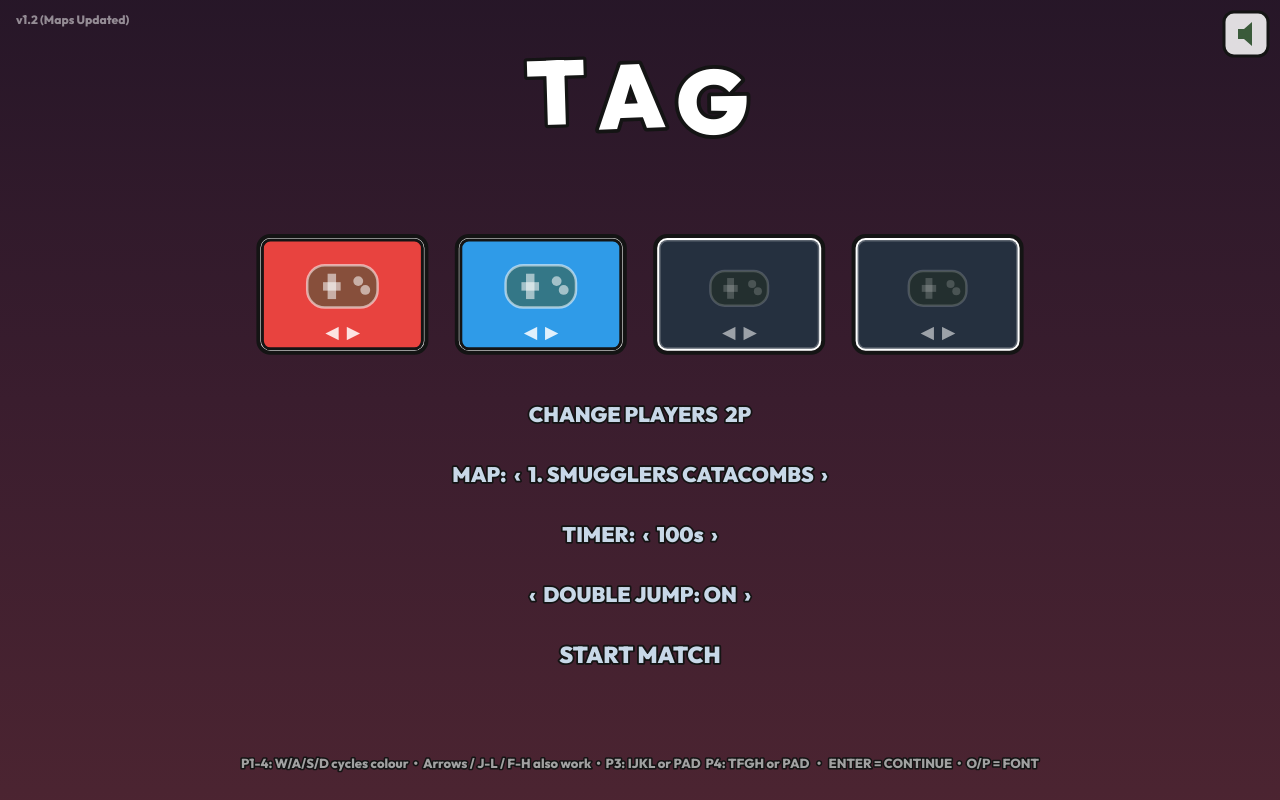
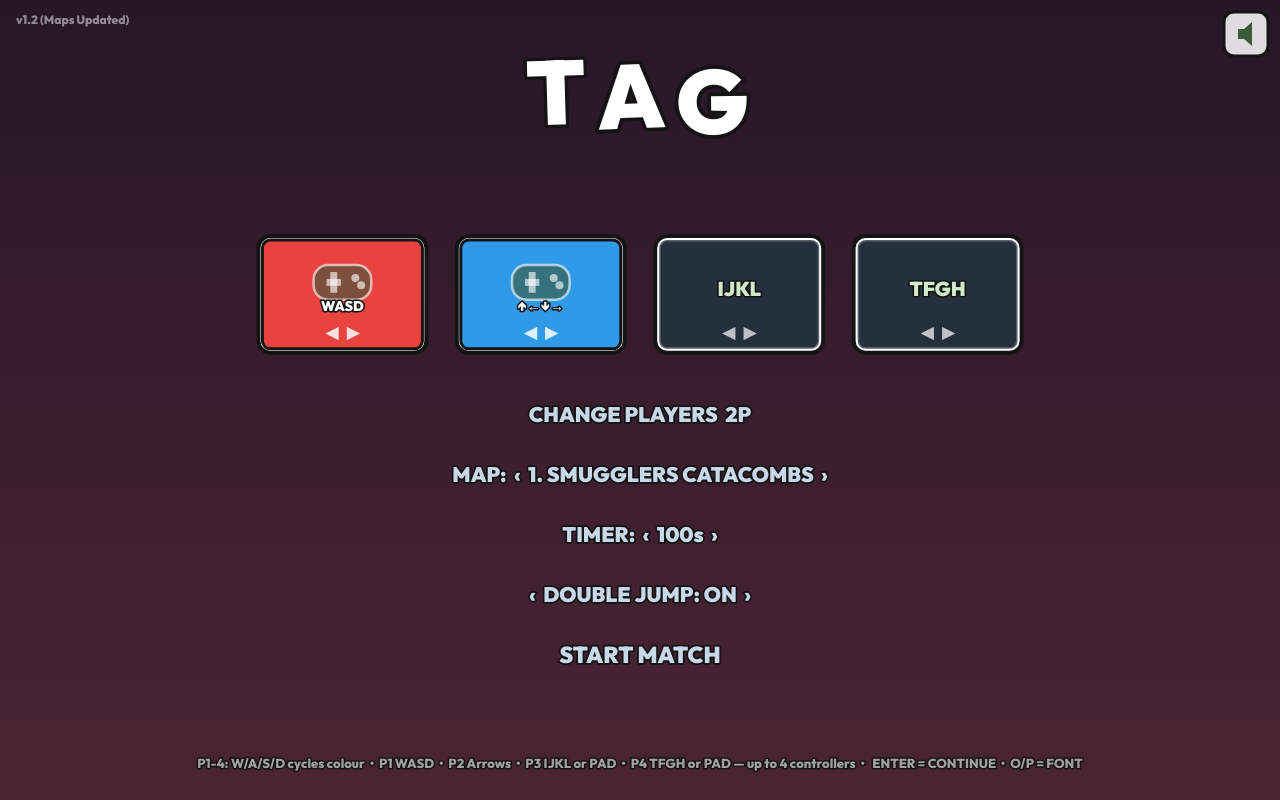
Before and after one commit to WissamMusba/GamesAPK, a plain HTML site: page CrazyGames/tag/index.html in a window 1280 px wide. Drawn offline with Linux system fonts and the light colour scheme; animation ran at ten frames a second; a web font is replaced by a local one.

Commit message:
Tag: vivid colour + pad overlay on active cards, 4-controller hints; font cycle + slot cycling aliases verified live (screenshot: WASD+pad glyph + TAG spacing)

```diff
--- a/CrazyGames/tag/index.html
+++ b/CrazyGames/tag/index.html
@@ -355,7 +355,6 @@ const RULE_NAMES=['DOUBLE JUMP','BUMP','SPECIAL'];
 function toast(m){menu.toast=m;menu.toastT=2.2;}
 function activeSlots(){const r=[];for(let i=0;i<4;i++)if(menu.slotColor[i]>=0)r.push(i);return r;}
 function cycleSlot(i,d){
-  if(isTouch&&i>=2)return;
   const taken=menu.slotColor.filter((c,k)=>c>=0&&k!==i);
   const list=[-1].concat(PALETTE.map((p,idx)=>idx).filter(idx=>taken.indexOf(idx)<0));
   let cur=list.indexOf(menu.slotColor[i]);
@@ -410,10 +409,16 @@ function updateMenu(dt){
   if(anyPressed(['KeyM'])){muted=!muted;if(master)master.gain.value=muted?0:0.5;}
   menu.toastT-=dt;
   if(menu.mode==='slots'){
-    // Colour cycling: each slot has WASD as alias. AD and WS are interchangeable — W/A = prev, S/D = next.
-    // Kept per-slot so a press cycles one slot at a time; cycleSlot() handles palette exclusivity.
+    // WASD + arrows aliases: any slot can use W/A for prev colour and S/D for next.
+    // Keeps per-slot stick aliases (arrows/JL/FH) too so a second tester isn't broken.
     if(anyPressed(['KeyA','KeyW']))cycleSlot(0,-1);
     if(anyPressed(['KeyD','KeyS']))cycleSlot(0,1);
+    if(anyPressed(['KeyA','KeyW']))cycleSlot(1,-1);
+    if(anyPressed(['KeyD','KeyS']))cycleSlot(1,1);
+    if(anyPressed(['KeyA','KeyW']))cycleSlot(2,-1);
+    if(anyPressed(['KeyD','KeyS']))cycleSlot(2,1);
+    if(anyPressed(['KeyA','KeyW']))cycleSlot(3,-1);
+    if(anyPressed(['KeyD','KeyS']))cycleSlot(3,1);
     if(pressed.has('ArrowLeft'))cycleSlot(1,-1);
     if(pressed.has('ArrowRight'))cycleSlot(1,1);
     if(pressed.has('KeyJ'))cycleSlot(2,-1);
@@ -1498,30 +1503,30 @@ function drawMenu(){
   const rects=slotCardRects();
   for(let i=0;i<4;i++){
     const r=rects[i],col=menu.slotColor[i];
-    const locked=isTouch&&i>=2;
+    const padHere=!!PAD[i];
+    const locked=false; // all 4 slots playable via controller now; still allow touch but not locked off
     rr(g,r.x-4,r.y-4,r.w+8,r.h+8,12);
     g.fillStyle='#ffffff';g.fill();g.lineWidth=4;g.strokeStyle=INK;g.stroke();
     rr(g,r.x,r.y,r.w,r.h,8);
-    g.fillStyle=col>=0?PALETTE[col].c:(locked?'#20281c':'#25303f');
+    g.fillStyle=col>=0?PALETTE[col].c:(padHere?'#2a3548':'#25303f');
     g.fill();
     g.lineWidth=3;g.strokeStyle=col>=0?INK:'rgba(255,255,255,0.25)';g.stroke();
     const cx=r.x+r.w/2,cy=r.y+r.h/2;
     if(col>=0){
-      // Old vivid fill + controller glyph overlaid + chevrons — colour stays strong, icon stays.
-      g.save();g.globalAlpha=0.55;
-      padGlyph(cx,cy-8,r.w*0.22,true);
+      // Active: vivid fill + controller glyph overlaid + chevrons + binding label that shows real input
+      const isPad=!!PAD[i];
+      const label=isPad?'⦾ PAD':SLOTS[i].label;
+      g.save();g.globalAlpha=0.62;
+      padGlyph(cx,cy-12,r.w*0.18,true);
       g.restore();
+      ptxt(label,cx,cy+12,FN(Math.min(14,r.w*0.10),900),'#ffffff');
       txt('◀   ▶',cx,r.y+r.h-16,FN(Math.min(16,r.w*0.12),900),'rgba(255,255,255,0.85)');
-    }else if(PAD[i]){
+    }else if(padHere){
       padGlyph(cx,cy-6,r.w*0.20,true);
       txt('◀   ▶',cx,r.y+r.h-16,FN(Math.min(16,r.w*0.12),900),'rgba(255,255,255,0.85)');
-    }else if(locked){
-      txt('—',cx,cy,FN(18,900),'rgba(255,255,255,0.4)');
     }else{
-      g.save();g.globalAlpha=0.45;
-      padGlyph(cx,cy-6,r.w*0.18,false);
-      g.restore();
-      txt('◀   ▶',cx,r.y+r.h-16,FN(Math.min(16,r.w*0.12),900),'rgba(255,255,255,0.55)');
+      ptxt(SLOTS[i].label,cx,cy-4,FN(Math.min(20,r.w*0.14),900),'#cfe9c9');
+      txt('◀   ▶',cx,r.y+r.h-16,FN(Math.min(16,r.w*0.12),900),'rgba(255,255,255,0.7)');
     }
     if(!locked){
       zone(r.x-4,r.y-4,r.w*0.4+4,r.h+8,{fn:()=>cycleSlot(i,-1)});
@@ -1569,7 +1574,7 @@ function drawMenu(){
     zone(CW*0.08,ry0+menu.row*step-26,CW*0.12,52,{fn:()=>rowEdit(-1)});
     zone(CW*0.80,ry0+menu.row*step-26,CW*0.12,52,{fn:()=>rowEdit(1)});
   }
-  ptxt(menu.mode==='slots'?'P1-4: W/A/S/D cycles colour  •  Arrows / J-L / F-H also work  •  P3: IJKL or PAD  P4: TFGH or PAD   •   ENTER = CONTINUE  •  O/P = FONT'
+  ptxt(menu.mode==='slots'?'P1-4: W/A/S/D cycles colour  •  P1 WASD  •  P2 Arrows  •  P3 IJKL or PAD  •  P4 TFGH or PAD — up to 4 controllers  •   ENTER = CONTINUE  •  O/P = FONT'
                          :'UP/DN SELECT   L/R CHANGE   ENTER OK   •   HOTKEYS: 1-0 = MAP, B = THEME  •  O/P = FONT',
     CW/2,CH*0.955,FN(Math.min(13,CW*0.024),800),'rgba(255,255,255,0.6)');
   if(menu.toastT>0&&menu.toast){
```
